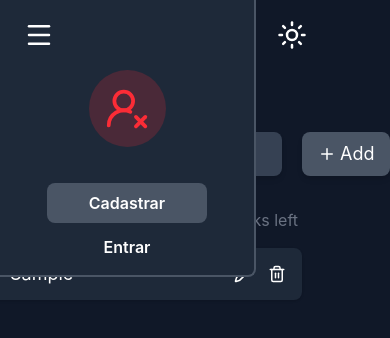
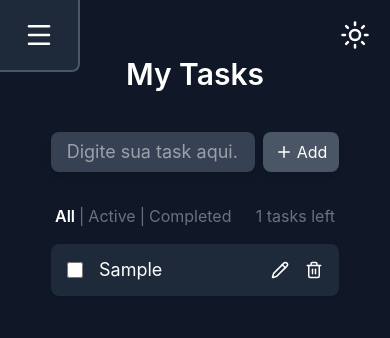
Before and after one commit to renatomart15/to-do-list, a React (Vite) app in the folder frontend/: page / in a window 390 px wide. Both pictures are taken after typing "Sample" into the empty fields and a click on the button "Add". Shown: the top 338 px of the page. Built offline with nearby package versions, Linux system fonts and the light colour scheme.

Commit message:
style: modificação nos estilos do task input

```diff
--- a/frontend/src/components/Sidebar.tsx
+++ b/frontend/src/components/Sidebar.tsx
@@ -12,7 +12,7 @@ import AuthModal from "./AuthModal";
 import { motion } from "framer-motion";
 
 const Sidebar = () => {
-  const [isOpen, setIsOpen] = useState(true);
+  const [isOpen, setIsOpen] = useState(false);
   const [showLogoutModal, setShowLogoutModal] = useState(false);
   const [showAuthModal, setShowAuthModal] = useState(false);
   const [authMode, setAuthMode] = useState("");
--- a/frontend/src/components/TaskInput.tsx
+++ b/frontend/src/components/TaskInput.tsx
@@ -13,16 +13,16 @@ const TaskInput = ({ createTask }: TaskInputProps) => {
     setTitle("");
   };
   return (
-    <div className="flex gap-5 mx-auto mb-8 mt-10 w-85 md:w-110">
+    <div className="flex md:mx-auto gap-2 md:gap-5 justify-center mb-8 mt-10 md:w-110 md:text-lg">
       <input
         type="text"
         placeholder="Digite sua task aqui..."
         value={title}
         onChange={(e) => setTitle(e.target.value)}
-        className="bg-white py-2 px-4 rounded-lg shadow-md flex-1 focus:outline-none placeholder:text-lg text-lg dark:text-white dark:bg-[#364153]"
+        className="bg-white py-2 px-4 rounded-lg shadow-md flex-1 focus:outline-none placeholder:text-lg dark:text-white dark:bg-[#364153] max-w-51 md:max-w-none"
       />
       <button
-        className="flex gap-1 text-lg items-center text-white bg-black py-1 px-4 md:px-5 rounded-lg shadow-md active:scale-98 transition duration-300 cursor-pointer dark:bg-[#4a5565]"
+        className="flex gap-1 items-center text-white bg-black py-1 px-3 md:px-5 rounded-lg shadow-md active:scale-98 transition duration-300 cursor-pointer dark:bg-[#4a5565]"
         type="submit"
         onClick={() => handleSubmit()}
       >
--- a/frontend/src/components/TaskItem.tsx
+++ b/frontend/src/components/TaskItem.tsx
@@ -21,7 +21,7 @@ const TaskItem = ({
   const [editedTitle, setEditedTitle] = useState(task.title);
   return (
     <>
-      <li className="flex justify-between bg-white py-3 px-4 md:py-4 md:px-6 rounded-lg shadow-sm items-center w-85 md:w-110 text-black dark:text-white dark:bg-[#1e2939]">
+      <li className="flex justify-between bg-white py-3 px-4 md:py-4 md:px-6 rounded-lg shadow-sm items-center w-72 md:w-110 text-black dark:text-white dark:bg-[#1e2939]">
         <div className="flex">
           <input
             type="checkbox"
--- a/frontend/src/components/TaskList.tsx
+++ b/frontend/src/components/TaskList.tsx
@@ -26,8 +26,8 @@ const TaskList = ({
     <div className="flex flex-col items-center gap-4 my-6 text-gray-600 dark:text-gray-500">
       {tasks.length > 0 ? (
         <>
-          <div className="flex justify-between w-83 md:w-110 text-base">
-            <div className="flex gap-2 md:gap-1 items-center select-none">
+          <div className="flex justify-between w-70 md:w-110 text-base">
+            <div className="flex gap-1 items-center select-none">
               <span
                 onClick={() => setFilter("all")}
                 className={`cursor-pointer ${filter === "all" ? "text-black font-semibold dark:text-white" : ""}`}
```
